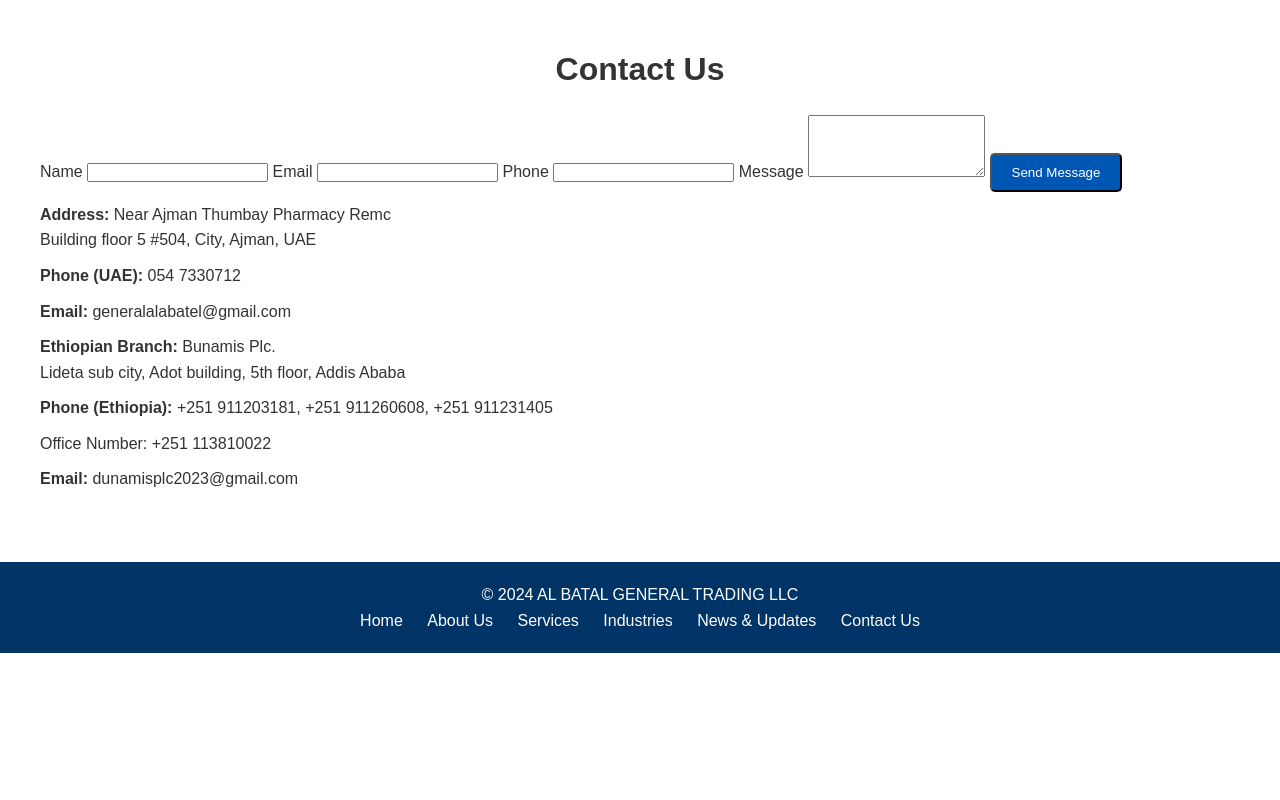
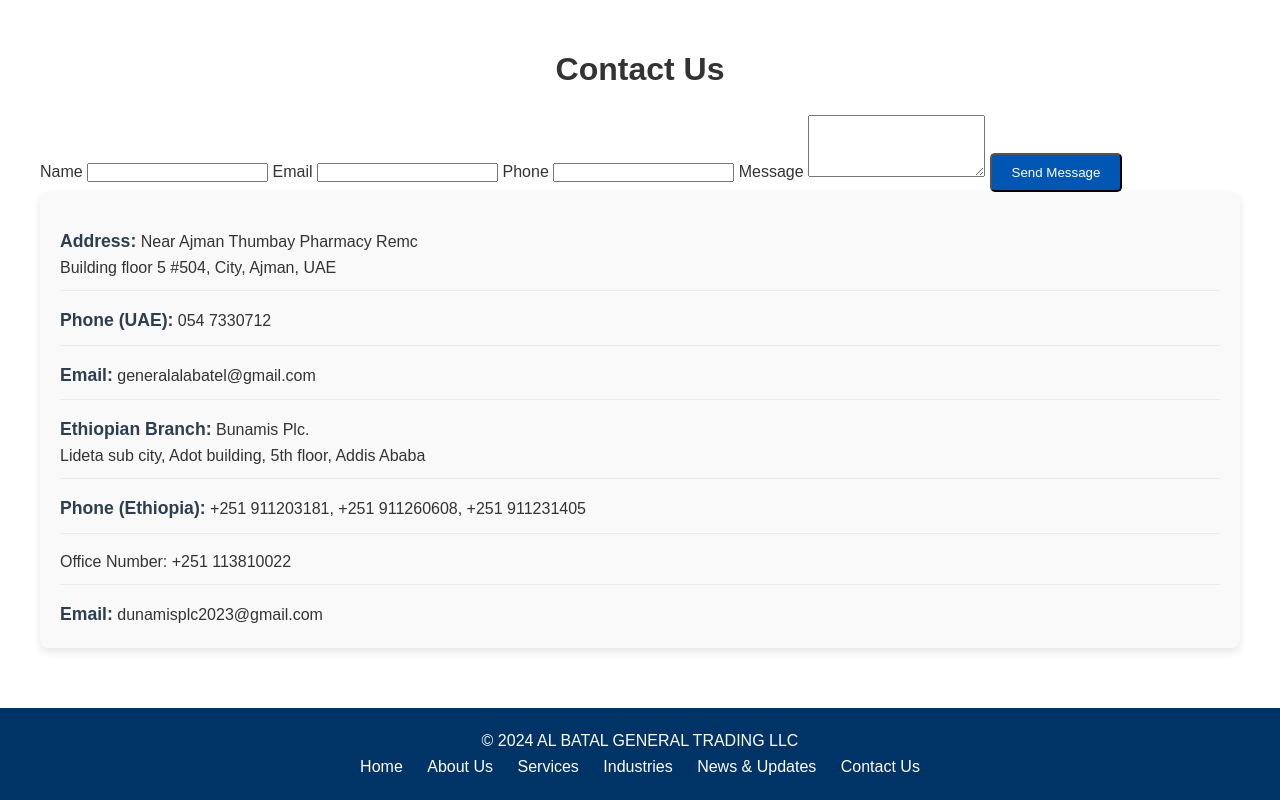
Before and after one commit to edenlit54514/albatal, a plain HTML site: page index.html in a window 1280 px wide. Shown: the part 4029-4829 px from the top of the page. Before the commit the page ends 4682 px from the top, so only its background shows below. Drawn offline with Linux system fonts and the light colour scheme.

Commit message:
Update al batal.css

```diff
--- a/al batal.css
+++ b/al batal.css
@@ -128,9 +128,33 @@ ul li {
     margin: 10px 0;
 }
 
+.contact-info {
+    font-family: Arial, sans-serif;
+    background-color: #f9f9f9; /* Light background */
+    padding: 20px;
+    border-radius: 8px; /* Rounded corners */
+    box-shadow: 0 4px 8px rgba(0, 0, 0, 0.1); /* Soft shadow */
+}
+
 .contact-info p {
-    margin: 10px 0;
+    margin: 15px 0; /* More spacing between paragraphs */
+    line-height: 1.6; /* Improve readability */
 }
+
+.contact-info strong {
+    color: #2c3e50; /* Darker color for labels */
+    font-size: 1.1em; /* Slightly larger for emphasis */
+}
+
+.contact-info p:not(:last-child) {
+    border-bottom: 1px solid #eaeaea; /* Separate sections */
+    padding-bottom: 10px;
+}
+
+.contact-info p:last-child {
+    margin-bottom: 0; /* Remove extra margin for last paragraph */
+}
+
 
 footer {
     background-color: #003366;
```
